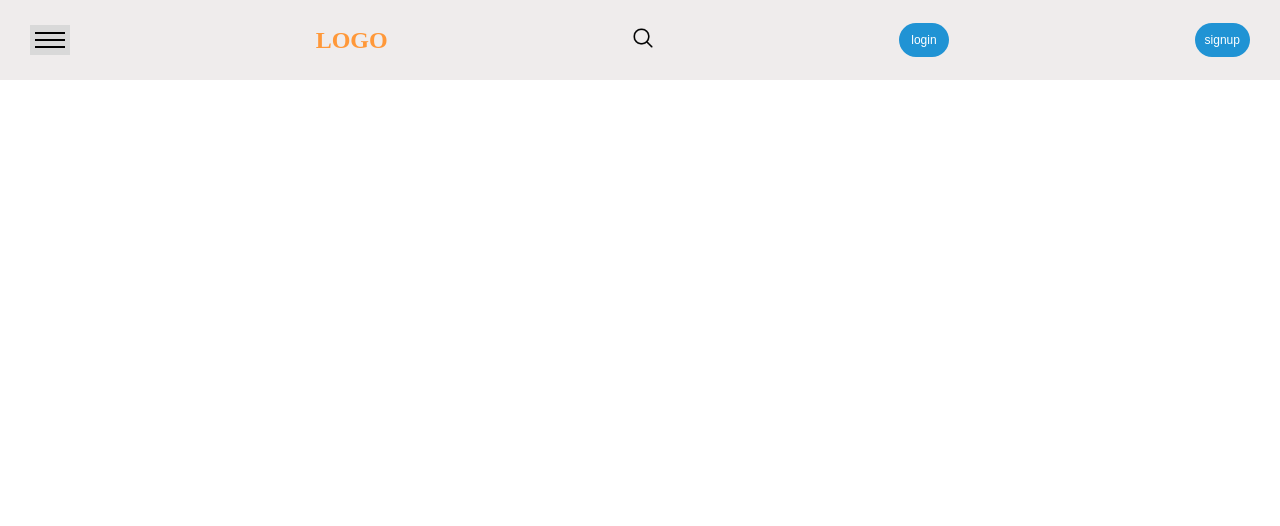
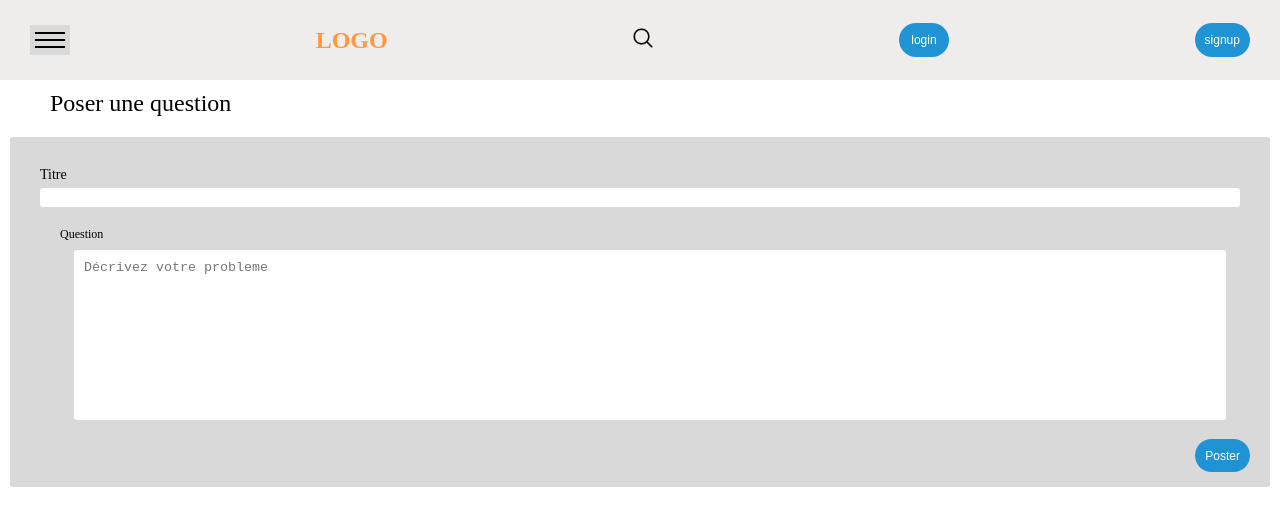
Before and after one commit to Yoan-c/TGF, a React (Create React App) app in the folder front/: page /askQuestion in a window 1280 px wide. Before the commit this address had no page. Shown: the top 526 px of the page. Built offline with nearby package versions, Linux system fonts and the light colour scheme.

Commit message:
ask one question en cours

```diff
--- a/front/package.json
+++ b/front/package.json
@@ -8,7 +8,6 @@
     "@testing-library/user-event": "^13.5.0",
     "axios": "^1.3.4",
     "react": "^18.2.0",
-    "react-cookie": "^4.1.1",
     "react-dom": "^18.2.0",
     "react-router-dom": "^6.9.0",
     "react-scripts": "5.0.1",
--- a/front/src/App.js
+++ b/front/src/App.js
@@ -1,4 +1,5 @@
 import { BrowserRouter, Routes, Route } from "react-router-dom";
+import AskQuestion from "./component/AskQuestion";
 import Login from "./component/auth/Login";
 import Signup from "./component/auth/Signup";
 import Header from "./component/Header";
@@ -16,6 +17,7 @@ function App() {
           <Route path="/login" element={<Login />} />
           <Route path="/forum" element={<Main />} />
           <Route path="/questions/:id" element={<Questions />} />
+          <Route path="/askQuestion" element={<AskQuestion />} />
           <Route path="/" element={<Home />} />
         </Routes>
       </BrowserRouter>
--- /dev/null
+++ b/front/src/component/AskQuestion.js
@@ -0,0 +1,38 @@
+import React from "react";
+
+const AskQuestion = () => {
+  const handleSubmit = () => {
+    console.log("envoi");
+  };
+
+  return (
+    <div className="postQuestion">
+      <div className="postQuestion__showText">Poser une question</div>
+      <div className="postQuestion__contain">
+        <div className="postQuestion__info">
+          <p>Titre</p>
+          <input type="text" name="" id="" />
+        </div>
+        <div className="postQuestion__description">
+          <p>Question</p>
+          <textarea
+            name=""
+            id=""
+            cols="30"
+            rows="10"
+            placeholder="Décrivez votre probleme"
+          ></textarea>
+          <button
+            className="button button--blue mt-big mb-big"
+            onClick={() => handleSubmit()}
+            style={{ height: "33px", width: "80", float: "right" }}
+          >
+            Poster
+          </button>
+        </div>
+      </div>
+    </div>
+  );
+};
+
+export default AskQuestion;
--- a/front/src/component/Questions.js
+++ b/front/src/component/Questions.js
@@ -1,6 +1,6 @@
 import axios from "axios";
-import React, { Fragment, useEffect, useState } from "react";
-import { useParams } from "react-router-dom";
+import React, { useEffect, useState } from "react";
+import { redirect, useNavigate, useParams } from "react-router-dom";
 import Button from "./Button";
 import { format } from "../utils/format";
 
@@ -9,7 +9,10 @@ const Questions = (props) => {
   const [questions, setQuestions] = useState([]);
   const [comments, setComments] = useState([]);
   const [oneComment, setOneComment] = useState("");
+  const [user, setUser] = useState(null);
   const [error, setError] = useState("");
+  const navigate = useNavigate();
+
   useEffect(() => {
     let url = `${process.env.REACT_APP_URL}/questions/${id}`;
     axios
@@ -18,6 +21,7 @@ const Questions = (props) => {
         console.log(res);
         setQuestions(res.data.question);
         setComments(res.data.question.comments);
+        setUser(res.data.user);
       })
       .catch(function (error) {
         console.log(error.message);
@@ -29,13 +33,7 @@ const Questions = (props) => {
     console.log("envoi du commentaire");
     console.log(oneComment);
     console.log(id);
-    let user = localStorage.getItem("TGFU");
-    try {
-      user = JSON.parse(user);
-    } catch (err) {
-      user._id = "";
-      user.username = "";
-    }
+
     let url = `${process.env.REACT_APP_URL}/questions/${id}/comments`;
     axios
       .post(
@@ -54,6 +52,35 @@ const Questions = (props) => {
         setError(error.message);
       });
   };
+  const postComment = user ? (
+    <>
+      <p>Votre réponse : </p>
+      <textarea
+        name="answer"
+        id="answer"
+        cols="34"
+        rows="8"
+        style={{ resize: "none" }}
+        placeholder="Entrez votre réponse"
+        onChange={(e) => {
+          setOneComment(e.target.value);
+        }}
+      ></textarea>
+      <button
+        className="button button--blue mt-big mb-big"
+        onClick={() => handleSubmit()}
+        style={{ height: "50px", width: "100px" }}
+      >
+        Répondre
+      </button>
+    </>
+  ) : (
+    <p style={{ textAlign: "center" }}>Veuillez vous connecter pour répondre</p>
+  );
+
+  const askQuestion = () => {
+    navigate("/askQuestion");
+  };
   return (
     <div className="showOneQuestion">
       <div className="oneQuestion">
@@ -65,7 +92,12 @@ const Questions = (props) => {
           </p>
         </div>
         <div className="oneQuestion__ask">
-          <Button value="Poser une question" height="30" width="130" />
+          <Button
+            onClick={askQuestion}
+            value="Poser une question"
+            height="30"
+            width="130"
+          />
         </div>
       </div>
       <div className="mainQuestion">
@@ -100,6 +132,9 @@ const Questions = (props) => {
           </div>
 
           <div className="rightPartQuestion__answer">
+            {
+              postComment
+              /*
             <p>Votre réponse : </p>
             <textarea
               name="answer"
@@ -119,6 +154,8 @@ const Questions = (props) => {
             >
               Répondre
             </button>
+            */
+            }
           </div>
         </div>
       </div>
--- a/front/src/index.css
+++ b/front/src/index.css
@@ -155,6 +155,47 @@ body {
       left: 0;
       border-bottom: 2px solid black;
       width: 3rem; }
+
+.postQuestion {
+  padding: 1rem;
+  min-height: 300px; }
+  .postQuestion__showText {
+    font-size: 2.4rem;
+    position: relative;
+    left: 4rem;
+    display: inline-block;
+    margin-bottom: 2rem; }
+  .postQuestion__contain {
+    background-color: #D9D9D9;
+    border-radius: 3px;
+    padding: 3rem;
+    font-size: 1.4rem;
+    min-height: 350px; }
+  .postQuestion__info {
+    margin-bottom: 2rem; }
+  .postQuestion__info p {
+    margin-bottom: 0.5rem; }
+  .postQuestion__info input {
+    padding: .2rem;
+    width: 100%;
+    border: none;
+    border-radius: 3px; }
+  .postQuestion__description {
+    position: relative;
+    left: 1rem; }
+  .postQuestion__description p {
+    font-size: 1.2rem;
+    margin-bottom: 0.8rem;
+    position: relative;
+    left: 1rem; }
+  .postQuestion__description textarea {
+    position: relative;
+    left: 2%;
+    border: none;
+    padding: 1rem;
+    resize: none;
+    border-radius: 3px;
+    width: 96%; }
 
 .allQuestions {
   padding: 1rem 0; }
--- /dev/null
+++ b/front/src/sass/composants/_postQuestion.scss
@@ -0,0 +1,57 @@
+.postQuestion {
+    padding: 1rem;
+    min-height: 300px;
+
+    &__showText {
+        font-size: 2.4rem;
+        position: relative;
+        left: 4rem;
+        display: inline-block;
+        margin-bottom: 2rem;
+    }
+
+    &__contain {
+        background-color: $color-nav-grey;
+        border-radius: 3px;
+        padding: 3rem;
+        font-size: 1.4rem;
+        min-height: 350px;
+    }
+
+    &__info {
+        margin-bottom: 2rem;
+    }
+
+    &__info p {
+        margin-bottom: 0.5rem;
+    }
+
+    &__info input {
+        padding: .2rem;
+        width: 100%;
+        border: none;
+        border-radius: 3px;
+    }
+
+    &__description {
+        position: relative;
+        left: 1rem
+    }
+
+    &__description p {
+        font-size: 1.2rem;
+        margin-bottom: 0.8rem;
+        position: relative;
+        left: 1rem;
+    }
+
+    &__description textarea {
+        position: relative;
+        left: 2%;
+        border: none;
+        padding: 1rem;
+        resize: none;
+        border-radius: 3px;
+        width: 96%;
+    }
+}
--- a/front/src/sass/composants/_questions.scss
+++ b/front/src/sass/composants/_questions.scss
@@ -154,6 +154,7 @@
         background-color: $color-nav-grey;
         padding: 1rem;
         min-height: 260px;
+
     }
 
     &__answer p:first-child {
--- a/front/src/sass/main.scss
+++ b/front/src/sass/main.scss
@@ -7,6 +7,7 @@
 @import "composants/form";
 @import "composants/logo";
 @import "composants/nav";
+@import "composants/postQuestion";
 @import "composants/questions";
 @import "composants/triangle";
 
```
Also changed, not shown: 1 other file (tests, documents, lock files or other folders).
